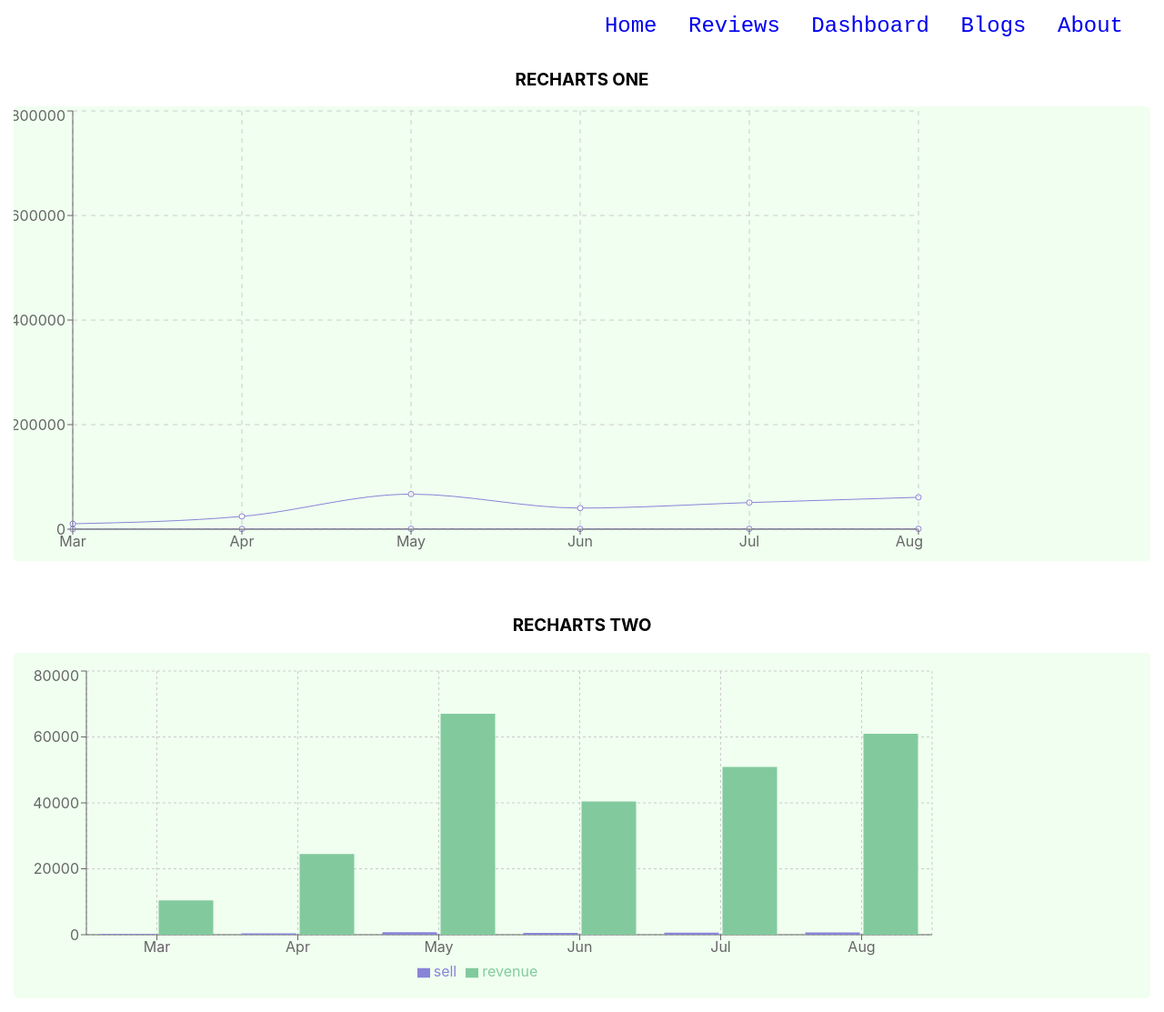
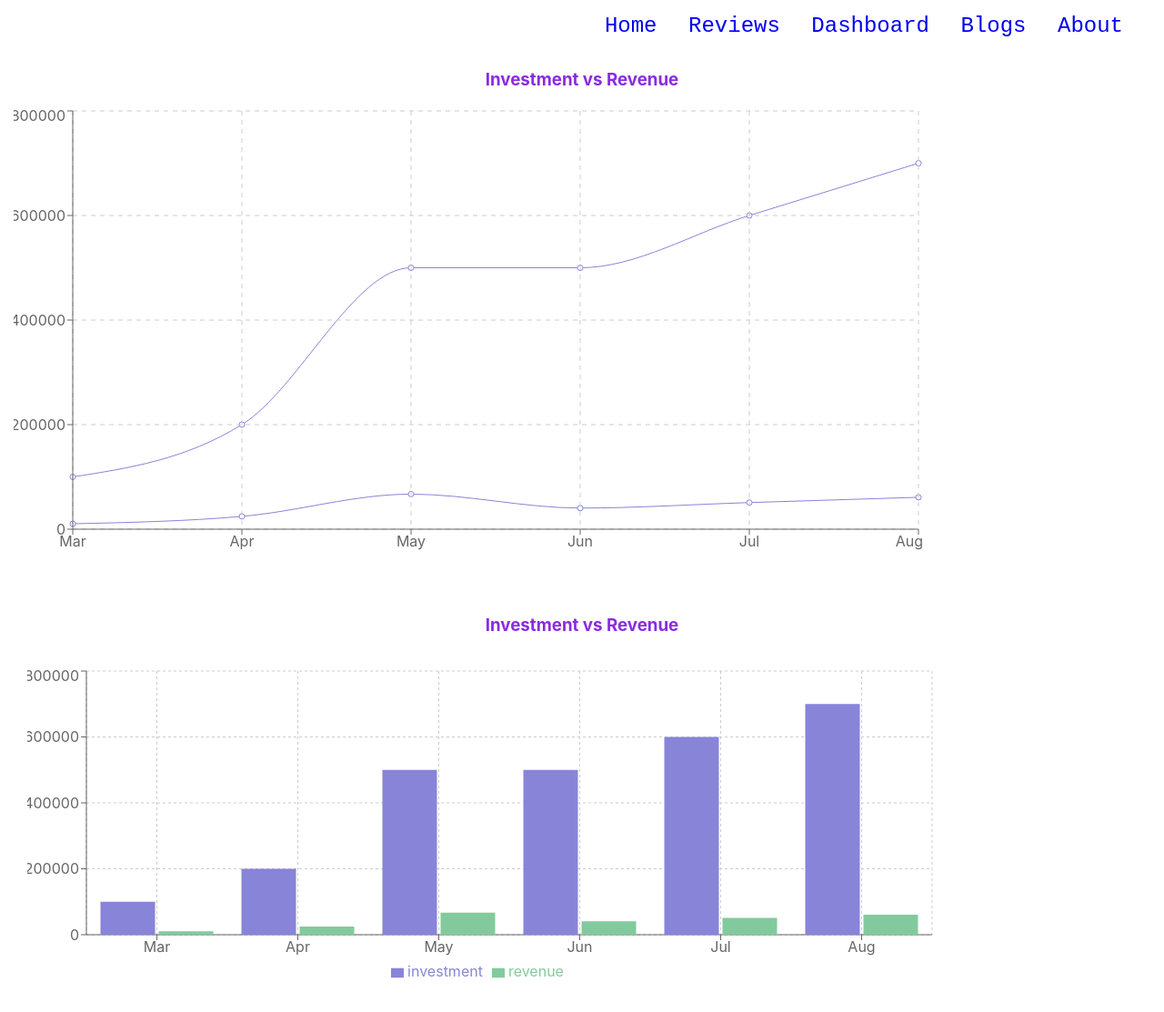
Before and after one commit to Enahaque/My-Rest-Assignment_9, a React (Create React App) app: page /dashboard in a window 1280 px wide. Shown: the whole page at 91% size. Built offline with nearby package versions, Linux system fonts and the light colour scheme.

Commit message:
finall commit

```diff
--- a/src/components/Dashboard/Dashboard.css
+++ b/src/components/Dashboard/Dashboard.css
@@ -1,21 +1,10 @@
-.main-div{
-    /* background-color: honeydew; */
-}
-
-.main-div h2{
-    font-family: 'Courier New', Courier, monospace;
-}
-
 .line-chart{
-    background-color:honeydew;
     border-radius: 5px;
     margin-left: 15px;
     margin-right: 15px;
 }
 
-
 .bar-chart{
-    background-color:honeydew;
     border-radius: 5px;
     margin-left: 15px;
     margin-right: 15px;
--- a/src/components/Dashboard/Dashboard.js
+++ b/src/components/Dashboard/Dashboard.js
@@ -58,20 +58,20 @@ const Dashboard = () => {
 
     return (
         <div className='main-div'>
-            <h3>RECHARTS ONE</h3>
+            <h3 style={{color:'blueviolet'}}>Investment vs Revenue</h3>
             <div className='line-chart'>
                 <LineChart width={1000} height={500} data={data}>
-                    <Line type="monotone" dataKey="sell" stroke="#8884d8" />
+                    <Line type="monotone" dataKey="investment" stroke="#8884d8" />
                     <Line type="monotone" dataKey="revenue" stroke="#8884d8" />
                     <CartesianGrid stroke="#ccc" strokeDasharray="5 5" />
                     <XAxis dataKey="month"></XAxis>
-                    <YAxis dataKey="investment" ></YAxis>
+                    <YAxis></YAxis>
                     <Tooltip />
                 </LineChart>
             </div>
             <br />
             <br />
-            <h3>RECHARTS TWO</h3>
+            <h3 style={{color:'blueviolet'}}>Investment vs Revenue</h3>
             <div className='bar-chart'>
                 <BarChart width={1000} height={350} data={data}>
                     <CartesianGrid strokeDasharray="3 3" />
@@ -79,7 +79,7 @@ const Dashboard = () => {
                     <YAxis/>
                     <Tooltip />
                     <Legend />
-                    <Bar dataKey="sell" fill="#8884d8" />
+                    <Bar dataKey="investment" fill="#8884d8" />
                     <Bar dataKey="revenue" fill="#82ca9d" />
                 </BarChart>
             </div>
--- a/src/components/Reviews/Reviews.js
+++ b/src/components/Reviews/Reviews.js
@@ -9,19 +9,17 @@ const Reviews = () => {
         { id: 3,img:"https://i.ibb.co/D8y78XF/2-1.jpg", name: 'Setu', comment: 'well', ratings: '3*' },
         { id: 4,img:"https://i.ibb.co/1Lp7DKq/3-1.jpg", name: 'Mitu', comment: 'good', ratings: '4*' },
         { id: 5,img:"https://i.ibb.co/W6WfrVN/4-1.jpg", name: 'Saila', comment: 'good', ratings: '3*' },
-        { id: 6,img:"https://i.ibb.co/4PLdRyt/5-1.jpg", name: 'Nitu', comment: 'supper', ratings: '5*' },
-        // { id: 6,img:"https://i.ibb.co/4PLdRyt/5-1.jpg", name: 'Nitu', comment: 'supper', ratings: '5*' },
-    ]
+        { id: 6,img:"https://i.ibb.co/4PLdRyt/5-1.jpg", name: 'Nitu', comment: 'supper', ratings: '5*' }
+
+    ];
     return (
         <div>
-
             <div className='review'>
                 {
                     data.map(data =><ReviewDetail
                         key={data.id}
                         data={data}
-                        ></ReviewDetail>)
-
+                    ></ReviewDetail>)
                 }
 
             </div>
```
